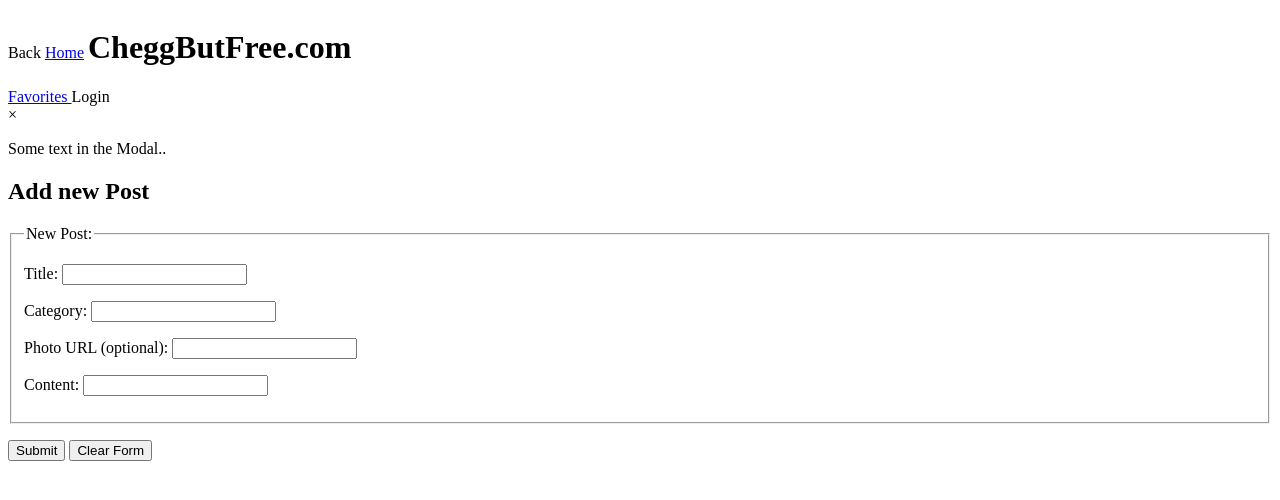
After one commit to kelliulep/cs340_hw_db, a PHP site: page /newPost.php in a window 1280 px wide. The commit adds this page. Shown: the top 500 px of the page. Run offline with PHP 8.4, Linux system fonts and the light colour scheme; data that the repository does not hold is empty; some libraries are stand-ins or nearby versions.

Commit message:
added new post page and connected to db

```diff
--- /dev/null
+++ b/connectvars.php
@@ -0,0 +1,8 @@
+<?php
+  // Define database connection constants
+  define('DB_HOST', 'classmysql.engr.oregonstate.edu');
+  define('DB_USER', 'cs340_shonkap');
+  define('DB_PASSWORD', '7516');
+  define('DB_NAME', 'cs340_shonkap');
+  define('CON_STRING', 'mysql:host=classmysql.engr.oregonstate.edu;dname=cs340_shonkap');
+?>
--- /dev/null
+++ b/newPost.php
@@ -0,0 +1,89 @@
+<!DOCTYPE html>
+<!-- Add Part Info to Table Part -->
+<?php
+		$currentpage="Add Post";
+		include "pages.php";
+
+?>
+<html>
+<head>
+    <title>Add Post</title>
+    <script type = "text/javascript"  src = "verifyInput.js" > </script>
+</head>
+<body>
+
+
+<?php
+	include "header.php";
+	$msg = "Add new Post";
+
+// change the value of $dbuser and $dbpass to your username and password
+	include 'connectvars.php';
+
+	$conn = mysqli_connect(DB_HOST, DB_USER, DB_PASSWORD, DB_NAME);
+	if (!$conn) {
+		die('Could not connect: ' . mysql_error());
+	}
+	if ($_SERVER["REQUEST_METHOD"] == "POST") {
+
+// Escape user inputs for security
+		$title = mysqli_real_escape_string($conn, $_POST['title']);
+		$category = mysqli_real_escape_string($conn, $_POST['category']);
+		$content = mysqli_real_escape_string($conn, $_POST['content']);
+		$url = mysqli_real_escape_string($conn, $_POST['url']);
+		$userId = "smartboi";
+// See if title is already in the table
+		$queryIn = "SELECT * FROM Post where title='$title' ";
+		$resultIn = mysqli_query($conn, $queryIn);
+		if (mysqli_num_rows($resultIn)> 0) {
+$msg ="<h2>Can't Add Post</h2> There is already a part with title $title<p>";
+    } else {
+
+    // attempt insert query
+    $queryTwo = "SELECT * FROM Post";
+    $resultTwo = mysqli_query($conn, $queryTwo);
+    $value = mysqli_num_rows($resultTwo) + 1;
+    $query = "INSERT INTO Post (postID, title, category, user_id) VALUES ('$value', '$title', '$category', '$userId')";
+    $contentQ = "INSERT INTO Content (postID, picURL, text) VALUES ('$value', '$url', '$content')";
+    if(mysqli_query($conn, $query) && mysqli_query($conn, $contentQ)){
+    $msg =  "Post added successfully.<p>";
+    } else{
+    echo "ERROR: Could not able to execute $query. " . mysqli_error($conn);
+    }
+    }
+    }
+    // close connection
+    mysqli_close($conn);
+
+    ?>
+    <section>
+        <h2> <?php echo $msg; ?> </h2>
+
+        <form method="post" id="addForm">
+            <fieldset>
+                <legend>New Post:</legend>
+<p>
+    <label for="title">Title:</label>
+    <input type="text" class="required" name="title" id="title">
+</p>
+<p>
+    <label for="category">Category:</label>
+    <input type="text" class="required" name="category" id="category">
+</p>
+<p>
+    <label for="url">Photo URL (optional):</label>
+    <input type="text" name="url" id="url">
+</p>
+
+<p>
+    <label for="content">Content:</label>
+    <input type="text" class="required" name="content" id="content">
+    </fieldset>
+
+<p>
+    <input type = "submit"  value = "Submit" />
+    <input type = "reset"  value = "Clear Form" />
+</p>
+</form>
+</body>
+</html>
--- /dev/null
+++ b/pages.php
@@ -0,0 +1,6 @@
+<?php
+//$content holds a 2D array with keys being menu names and values being an array with a subtitle, and content
+	$content = array(
+"New Post" => "newPost.php");
+
+?>
--- /dev/null
+++ b/verifyInput.js
@@ -0,0 +1,90 @@
+
+// The event handler function to compute the total cost
+//function to determine if a field is blank
+var pswd;
+
+function checksid(){
+
+    sid = document.getElementById('sid');
+
+    var  re = /[0-9]/;
+    if( ! re.test(sid.value)) {
+        alert("Password must contain at least one digit");
+        return false;
+    }
+    re = /[A-Z]/;
+    if( ! re.test(pswd1.value)) {
+        alert("Password must contain at least one uppercase letter");
+        return false;
+    }
+    re = /[a-z]/;
+    if( ! re.test(pswd1.value)) {
+        alert("Password must contain at least one lowercase letter");
+        return false;
+    }
+    if( pswd1.value.length < 6) {
+        alert("Password must have at least 6 characters");
+        return false;
+    }
+    if (pswd1.value == pswd2.value) {
+        alert("Good Passwords");
+        return true;
+    } else {
+        alert("Passwords don't match");
+        return false;
+    }
+
+}
+
+function isBlank(inputField){
+    if(inputField.type=="checkbox"){
+        if(inputField.checked)
+            return false;
+        return true;
+    }
+    if (inputField.value==""){
+        return true;
+    }
+    return false;
+}
+
+//function to highlight an error through colour by adding css attributes tot he div passed in
+function makeRed(inputDiv){
+    inputDiv.style.backgroundColor="#AA0000";
+    //inputDiv.parentNode.style.backgroundColor="#AA0000";
+    inputDiv.parentNode.style.color="#FFFFFF";
+}
+
+//remove all error styles from the div passed in
+function makeClean(inputDiv){
+    inputDiv.parentNode.style.backgroundColor="#FFFFFF";
+    inputDiv.parentNode.style.color="#000000";
+}
+
+//the main function must occur after the page is loaded, hence being inside the wondow.onload event handler.
+window.onload = function(){
+    var myForm = document.getElementById("addForm");
+
+    //all inputs with the class required are looped through
+    var requiredInputs = document.querySelectorAll(".required");
+    for (var i=0; i < requiredInputs.length; i++){
+        requiredInputs[i].onfocus = function(){
+            this.style.backgroundColor = "#EEEE00";
+        }
+    }
+
+    //on submitting the form, "empty" checks are performed on required inputs.
+    myForm.onsubmit = function(e){
+        var requiredInputs = document.querySelectorAll(".required");
+        for (var i=0; i < requiredInputs.length; i++){
+            if( isBlank(requiredInputs[i]) ){
+                e.preventDefault();
+                makeRed(requiredInputs[i]);
+            }
+            else{
+                makeClean(requiredInputs[i]);
+            }
+        }
+
+    }
+}
```
Also changed, not shown: header.php (line endings or trailing spaces).
